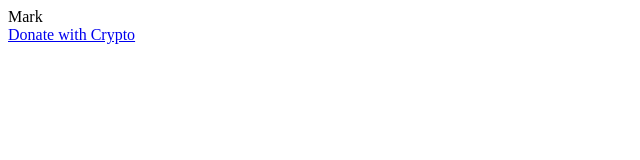
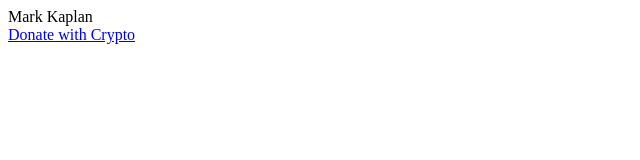
Before and after one commit to mark-kaplan-321/mark-kaplan-321.github.io, a plain HTML site: page index.html in a window 1280 px wide. Shown: the full height of the page, 0-640 px from the left. Drawn offline with Linux system fonts and the light colour scheme.

Commit message:
Update index.html

```diff
--- a/index.html
+++ b/index.html
@@ -1,5 +1,5 @@
 <html>
-  Mark
+  Mark Kaplan
 
 
 
```
